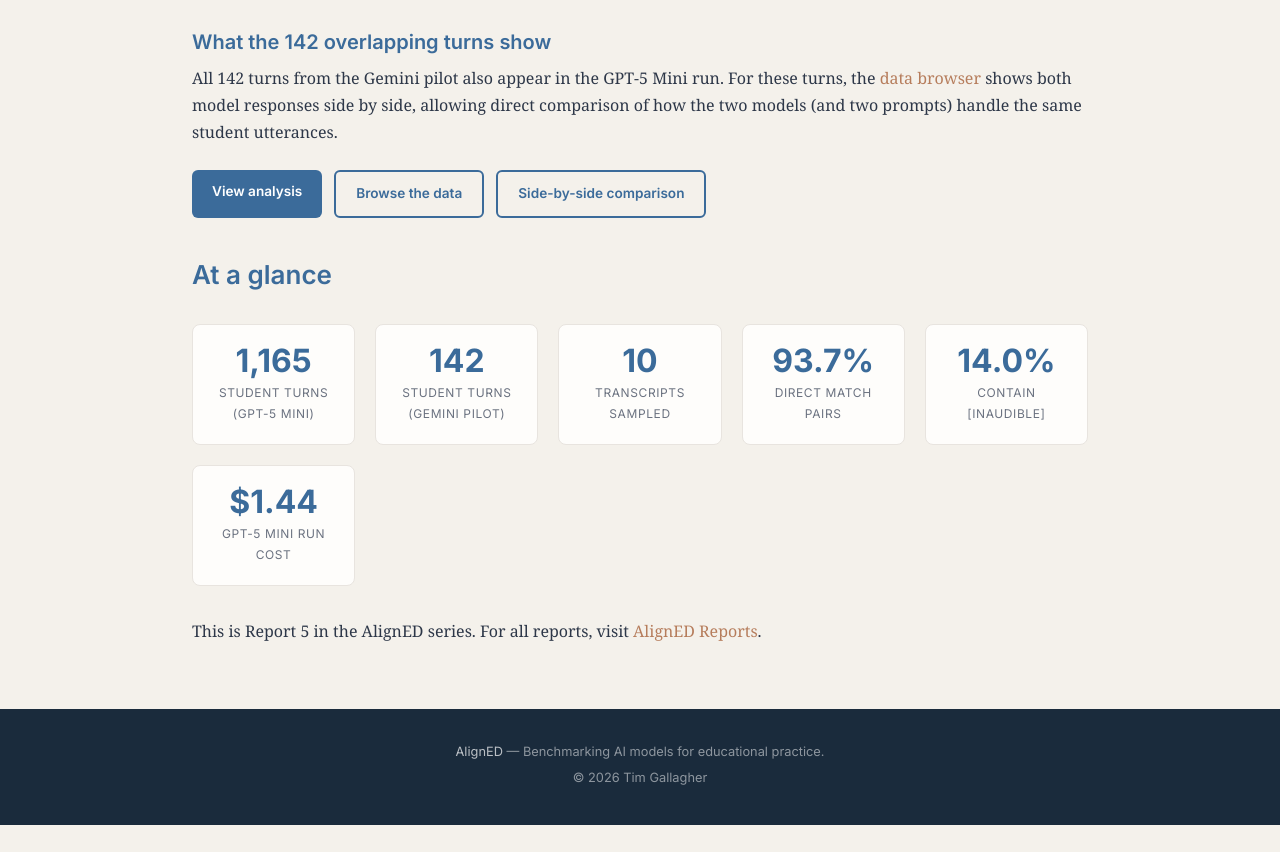
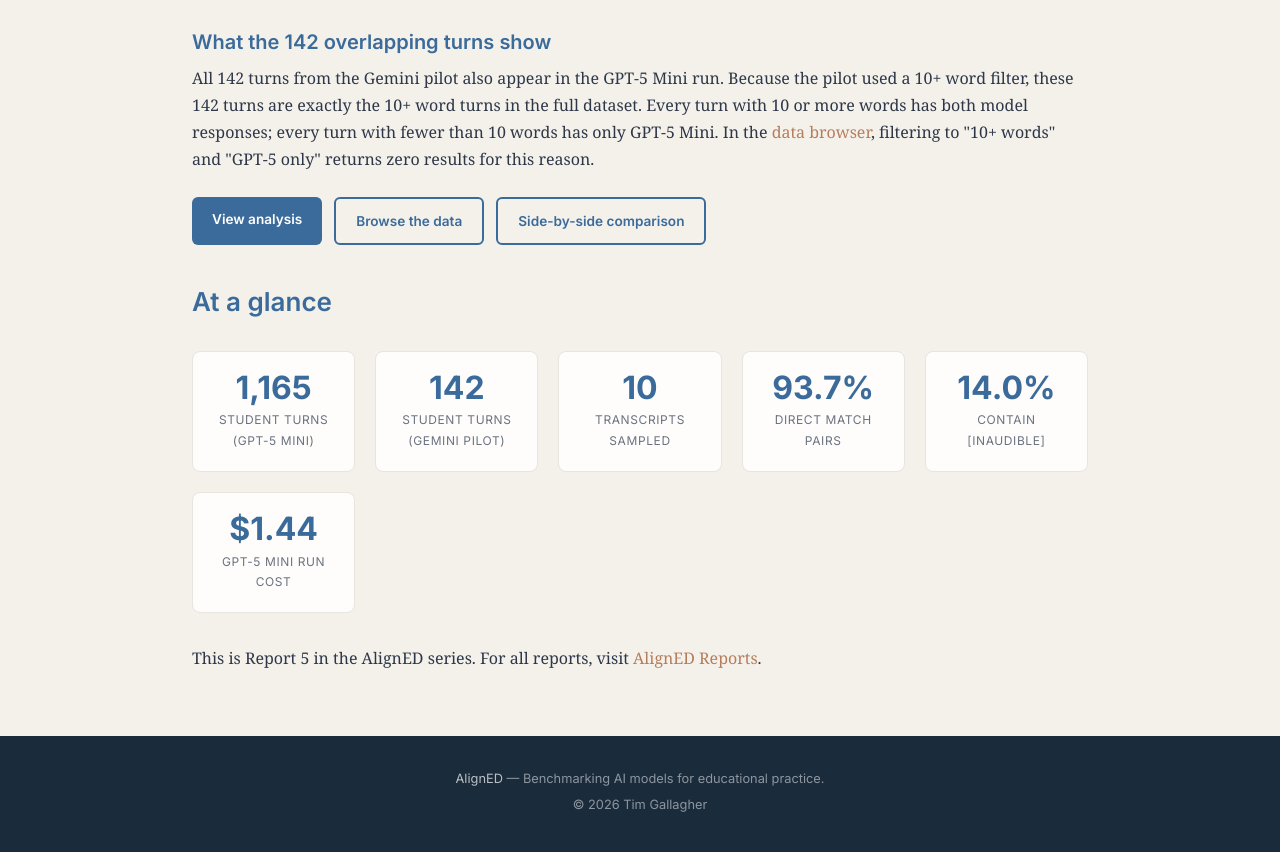
Before and after one commit to trgallagher-research/AlignED-research-report-5, a plain HTML site: page index.html in a window 1280 px wide. Shown: the part 1668-2520 px from the top of the page. Before the commit the page ends 2493 px from the top, so only its background shows below. Drawn offline with Linux system fonts and the light colour scheme.

Commit message:
Clarify that all 10+ word turns have both models
The Gemini pilot's 10-word filter means its 142 turns are exactly the
10+ word subset, so filtering to 10+ words + GPT-only returns zero.

Co-Authored-By: Claude Opus 4.6 <noreply@anthropic.com>

```diff
--- a/index.html
+++ b/index.html
@@ -94,7 +94,7 @@
 
         <h3>What the 142 overlapping turns show</h3>
 
-        <p>All 142 turns from the Gemini pilot also appear in the GPT-5 Mini run. For these turns, the <a href="data.html">data browser</a> shows both model responses side by side, allowing direct comparison of how the two models (and two prompts) handle the same student utterances.</p>
+        <p>All 142 turns from the Gemini pilot also appear in the GPT-5 Mini run. Because the pilot used a 10+ word filter, these 142 turns are exactly the 10+ word turns in the full dataset. Every turn with 10 or more words has both model responses; every turn with fewer than 10 words has only GPT-5 Mini. In the <a href="data.html">data browser</a>, filtering to "10+ words" and "GPT-5 only" returns zero results for this reason.</p>
 
         <div class="btn-group mt-3">
           <a href="analysis.html" class="btn btn-primary">View analysis</a>
```
